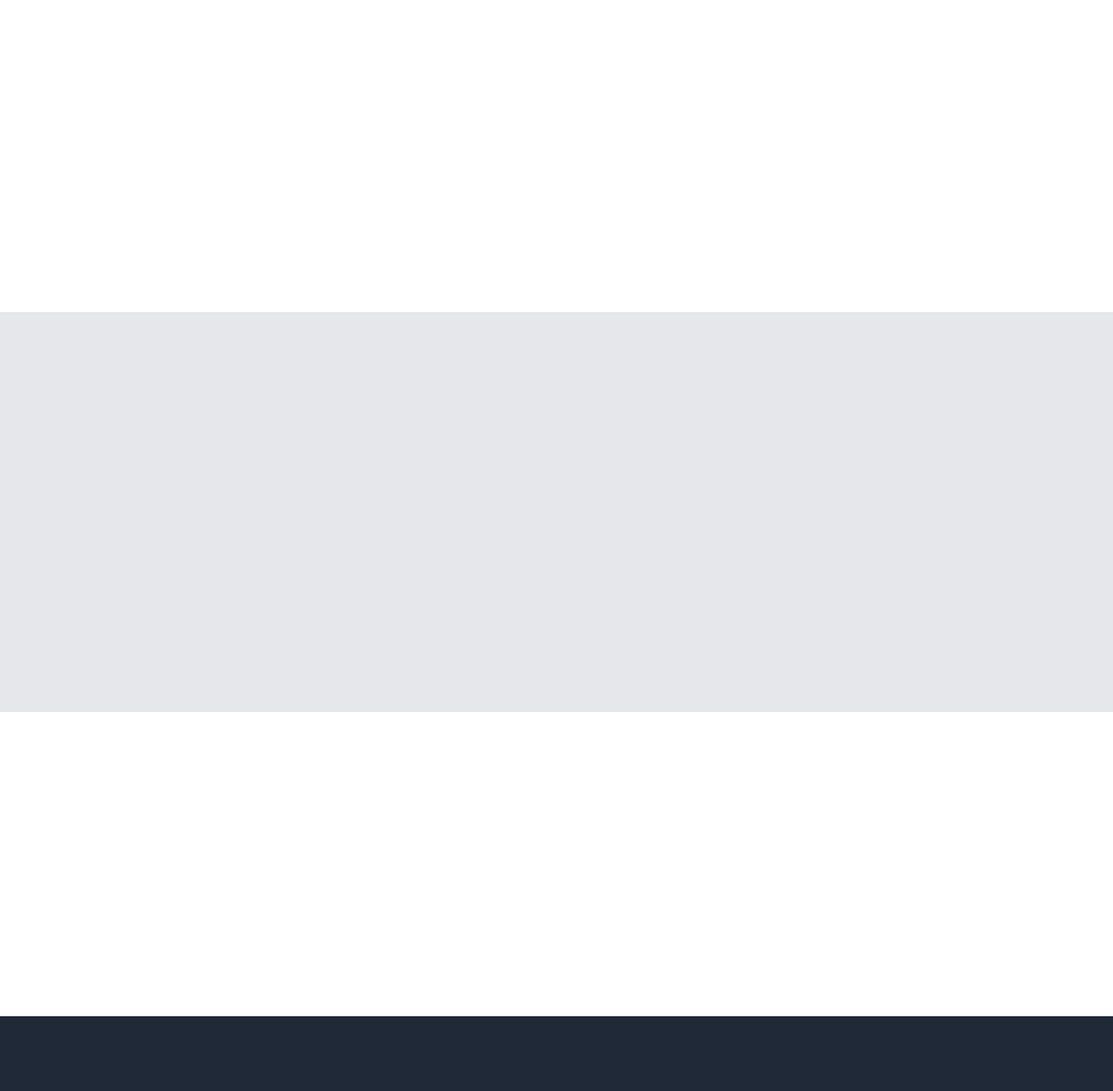
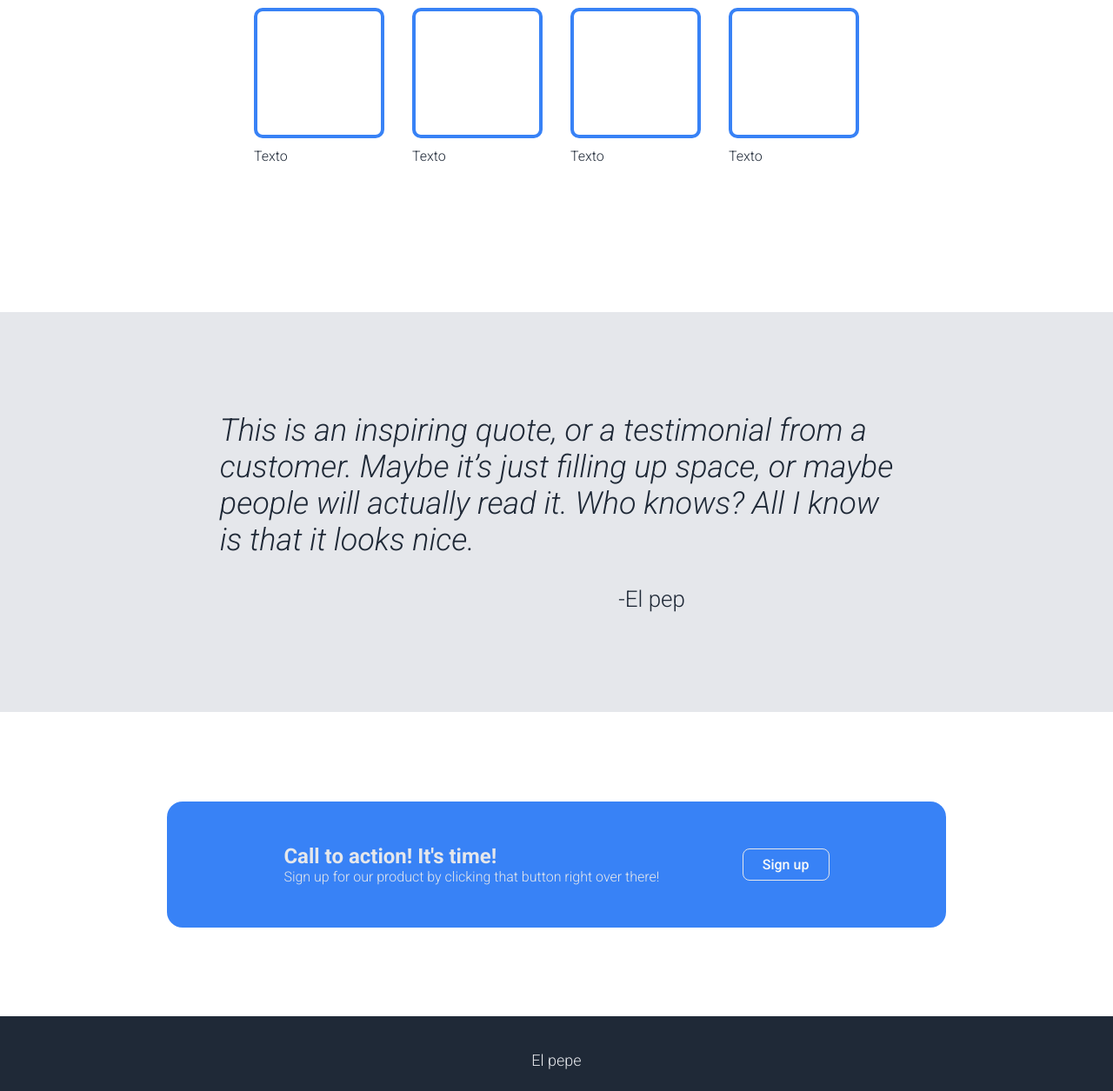
Before and after one commit to DmV554/odin-landing-page, a plain HTML site: page index.html in a window 1280 px wide. Shown: the part 641-1896 px from the top of the page at 87% size. Drawn offline with Linux system fonts and the light colour scheme.

Commit message:
Final version of landing page

```diff
--- a/0.css
+++ b/0.css
@@ -13,44 +13,154 @@
 .header-logo {
     font-size: 24px;
     color: #F9FAF8;
-    margin-left: 180px;
+    /*margin-left: 180px;*/
 }
 
-.header-link {
+.header-secondary {
     font-size: 18px;
     color: #E5E7EB;
     text-decoration: none;
 }
 
+.header-main {
+  font-size: 48px;
+  color: #F9FAF8;
+}
+
+.call {
+  font-size: 24px;
+  color: #E5E7EB;
+}
+
+.call-s {
+  color: #E5E7EB;
+}
+
 .header {
     display: flex;
+    justify-content: center;
     }
 
 .header-logo-child {
-    flex: 1;
     display: flex;
     align-items: center;
+}
+
+.text-quote {
+font-size: 36px;
+color: #1F2937;
+
 }
 
 .links {
     gap: 21px;
     justify-content: end;
-    margin-right: 180px;
+   /* margin-right: 180px;*/
 }
 
+.ajustador {
+  width: 70%;
+  display: flex;
+}
+
+.space_bet {
+  justify-content: space-between;
+}
+
+.align-c {
+align-items: center;
+}
+
+.cuadrado {
+  border: 4px solid #3882F6;
+    width: 150px;
+    height: 150px;
+    border-radius: 10px;
+}
+.cont-cuadrados {
+  display: flex;
+  justify-content: center;
+  gap: 32px;
+  padding: 12px;
+}
+
+.border-white {
+  border: 1px solid #E5E7EB;
+}
+
+.random-inf{
+  font-size: 36px;
+  color: #1F2937;
+  text-align: center;
+  padding: 48px;
+}
+
+.flex-d-col {
+  flex-direction: column;
+}
+
+.flex-end {
+  display: flex;
+  justify-content: end;
+}
+
+
+
+img {
+  height: 211px;
+    width: 800px;
+}
+
+.boton {
+  background-color: #3882F6;
+    color: #F9FAF8;
+    border-radius: 8px;
+    width: 100px;
+    padding: 8px;
+    text-align: center;
+}
+
+.pepe {
+  padding-bottom: 11px;
+}
+
+.header-pepe {
+  color: #1F2937;
+  padding-top: 11px;
+}
 
 .presentation-content {
     background-color: #1F2937;
     height: 400px;
+    display: flex;
+    justify-content: center;
 }
 
 .main-content {
     height: 500px;
+    display: flex;
+    justify-content: center;
 }
 
 .quote {
     background-color: #E5E7EB;
     height: 460px;
+    display: flex;
+    justify-content: center;
+    align-items: center;
+}
+
+.cont-text-quote {
+  height: 200px;
+  width: 100%;
+  display: flex;
+    justify-content: center;
+}
+
+.jus-al {
+  justify-content: center;
+  align-items: center;
+  display: flex;
 }
 
 .main-content-below {
@@ -60,6 +170,11 @@
 .footer {
     height: 100px;
     background-color: #1F2937;
+}
+
+.contenedor-text-hero {
+  display: flex;
+  flex-direction: column;
 }
 
 
@@ -73,6 +188,29 @@
     font-family: "Roboto", sans-serif;
     font-weight: 300;
     font-style: normal;
+  }
+
+  .italic {
+    font-style: italic;
+  }
+
+  .color-f {
+    color: #1F2937;
+    font-size: 26px;
+    padding-right: 300px;
+  }
+
+  .recuadro {
+    background-color: #3882F6;
+    width: 100%;
+    height: 145px;
+    border-radius: 18px;
+    display: flex;
+    justify-content: center;
+  }
+
+  .jc {
+    justify-content: center;
   }
 
   .roboto-regular {
--- a/index.html
+++ b/index.html
@@ -10,47 +10,110 @@
 </head>
 <body>
     <div class="header">
-        <div class="header-logo-child">
-            <span class="header-logo roboto-bold">Header Logo</span>
-        </div>
+
+        <div class="ajustador space_bet">
+            <div class="header-logo-child">
+                <div class="header-logo roboto-bold">Header Logo</div>
+            </div>
 
 
-        <div class="header-logo-child links">
-            <a href="" class="header-link roboto-light">header link one</a>
+            <div class="header-logo-child links">
+                <a href="" class="header-secondary roboto-light">header link one</a>
 
-            <a href="" class="header-link roboto-light">header link two</a>
+                <a href="" class="header-secondary roboto-light">header link two</a>
 
-            <a href="" class="header-link roboto-light">header link three</a>
+                <a href="" class="header-secondary roboto-light">header link three</a>
+            </div>
+
         </div>
 
     </div>
 
+
     <div class="presentation-content">
-        <div></div>
-        <div></div>
+
+        <div class="ajustador align-c space_bet">
+            <div class="contenedor-text-hero">
+                <p class="roboto-bold header-main">This pepe is <br>awesome</p>
+                <p class="header-secondary roboto-light pepe">This website has some subtext that goes here under the<br> main title. It’s a smaller font and the color is lower <br>contrast</p>
+                <div class="boton roboto-medium">Sign up</div>
+            </div>
+            <div>
+                <img src="bart.jpg">
+            </div>
+        </div>
 
     </div>
     <div class="main-content">
-        <div></div>
-        <div></div>
-        <div></div>
-        <div></div>
-        <div></div>
+        <div class="ajustador flex-d-col">
+            <div class="random-inf roboto-bold">Some random information</div>
+
+            <div class="cont-cuadrados">
+
+                <div>
+                    <div class="cuadrado"></div>
+                    <p class="header-pepe roboto-light">Texto</p>
+                </div>
+
+                <div>
+                    <div class="cuadrado"></div>
+                    <p class="header-pepe roboto-light">Texto</p>
+                </div>
+
+                <div>
+                    <div class="cuadrado"></div>
+                    <p class="header-pepe roboto-light">Texto</p>
+                </div>
+
+                <div>
+                    <div class="cuadrado"></div>
+                    <p class="header-pepe roboto-light">Texto</p>
+                </div>
+
+            </div>
+        </div>
+
 
     </div>
     <div class="quote">
-        <div></div>
+        <div class="ajustador flex-d-col">
+            <div class="cont-text-quote">
+                <p class="text-quote roboto-light italic">This is an inspiring quote, or a testimonial from a <br>customer. Maybe it’s just filling up space, or maybe <br>people will actually read it. Who knows? All I know <br>is that it looks nice.
+                </p>
+            </div>
+
+            <div class="flex-end">
+                <p class="color-f roboto-light">-El pep
+                </p>
+            </div>
+        </div>
+
     </div>
 
-    <div class="main-content-below">
-        <div></div>
-        <div></div>
-        <div></div>
-        <div></div>
-        <div></div>
+    <div class="main-content-below jus-al">
+        <div class="ajustador">
+            <div class="recuadro">
+                    <div class="ajustador space_bet align-c">
+                        <div>
+                            <p class="roboto-bold call">Call to action! It's time!
+                            </p>
+                            <p class="roboto-light call-s">Sign up for our product by clicking that button right over there!
+                            </p>
+                        </div>
+                        <div>
+                            <div class="boton roboto-medium border-white">Sign up</div>
+                        </div>
+                    </div>
+
+            </div>
+        </div>
     </div>
 
-    <div class="footer"></div>
+    <div class="footer jus-al">
+        <div class="ajustador jc">
+            <div class="roboto-light header-secondary">El pepe</div>
+        </div>
+    </div>
 
 
 
```
Also changed, not shown: bart.jpg (added).
